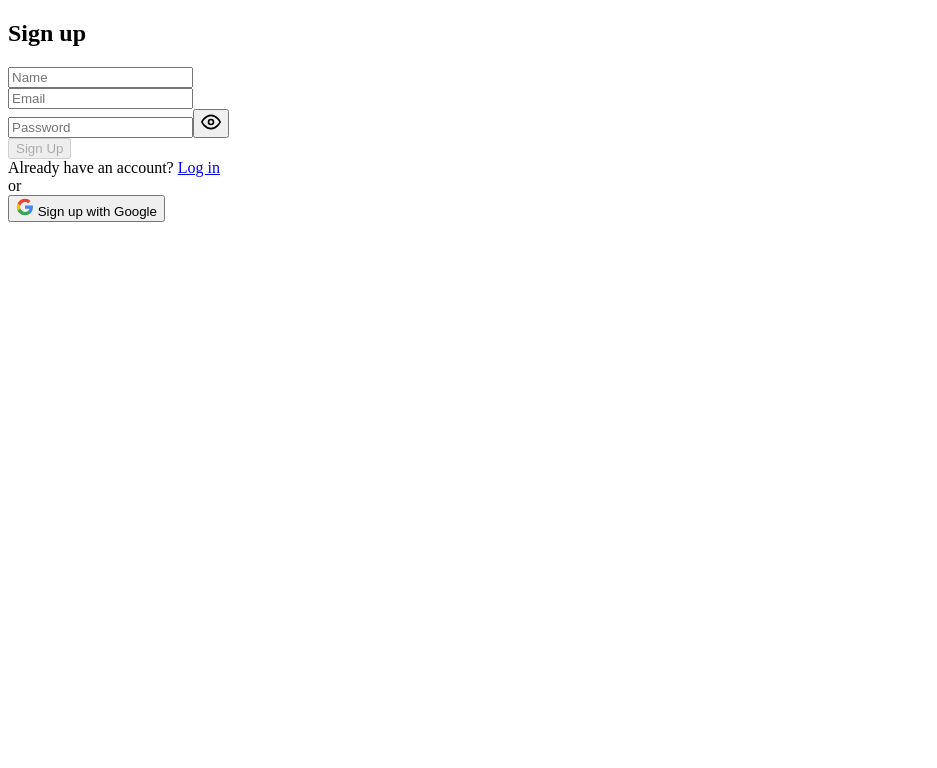
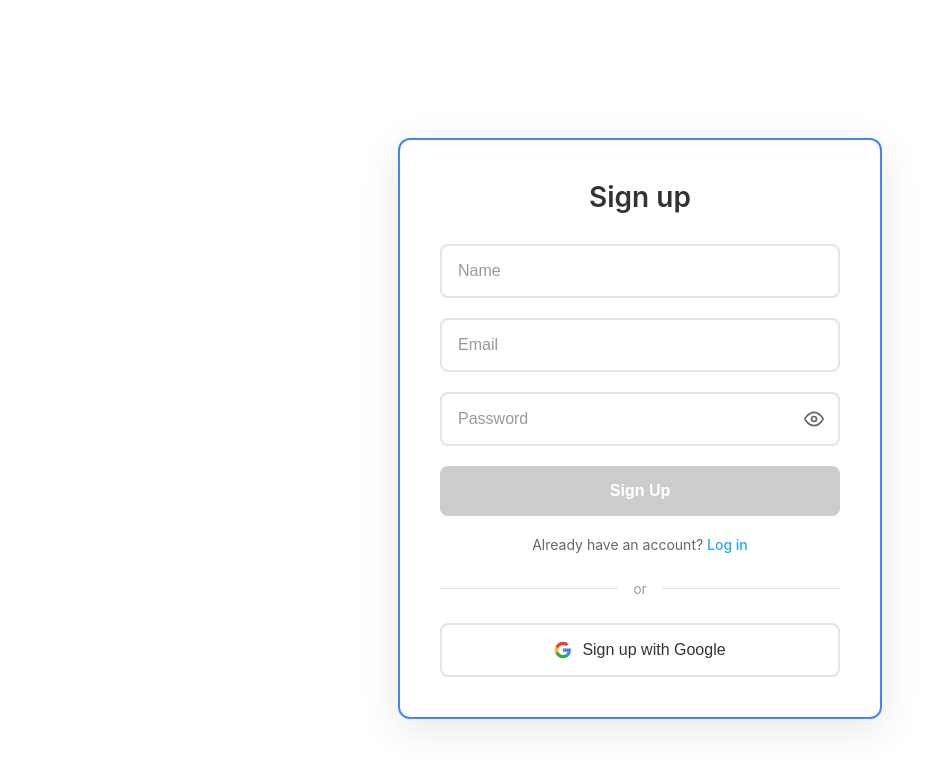
Before and after one commit to andreisdc/Sasha_app, an Angular app in the folder SashaWeb/: page /signin in a window 1280 px wide. Shown: the top 768 px of the page, without its empty margins (0-937 px from the left). Built offline with nearby package versions, Linux system fonts and the light colour scheme.

Commit message:
Styling for register component

```diff
--- a/SashaWeb/src/app/pages/register/register.less
+++ b/SashaWeb/src/app/pages/register/register.less
@@ -0,0 +1,199 @@
+.signin-container {
+  display: flex;
+  justify-content: center;
+  align-items: center;
+  min-height: 100vh;
+  padding: 20px;
+  font-family: -apple-system, BlinkMacSystemFont, 'Segoe UI', Roboto, sans-serif;
+}
+
+.signin-form {
+  border: 2px solid #4285f4;
+  background: white;
+  border-radius: 12px;
+  padding: 40px;
+  box-shadow: 0 10px 40px rgba(0, 0, 0, 0.1);
+  width: 100%;
+  max-width: 400px;
+
+  h2 {
+    text-align: center;
+    color: #333;
+    font-size: 28px;
+    font-weight: 600;
+    margin-bottom: 30px;
+    margin-top: 0;
+  }
+}
+
+.form {
+  .form-group {
+    margin-bottom: 20px;
+    position: relative;
+
+    &.password-group {
+      position: relative;
+    }
+  }
+
+  .form-input {
+    width: 100%;
+    padding: 16px;
+    border: 2px solid #e1e5e9;
+    border-radius: 8px;
+    font-size: 16px;
+    color: #333;
+    transition: border-color 0.3s ease;
+    box-sizing: border-box;
+
+    &:focus {
+      outline: none;
+      border-color: #4285f4;
+    }
+
+    &.error {
+      border-color: #dc3545;
+    }
+
+    &::placeholder {
+      color: #999;
+    }
+  }
+
+  .password-group .form-input {
+    padding-right: 50px;
+  }
+
+  .password-toggle {
+    position: absolute;
+    right: 12px;
+    top: 50%;
+    transform: translateY(-50%);
+    background: none;
+    border: none;
+    cursor: pointer;
+    color: #666;
+    padding: 4px;
+    display: flex;
+    align-items: center;
+    justify-content: center;
+    transition: color 0.3s ease;
+
+    &:hover {
+      color: #333;
+    }
+
+    &:focus {
+      outline: none;
+      color: #4285f4;
+    }
+
+    svg {
+      width: 20px;
+      height: 20px;
+    }
+  }
+
+  .btn-primary {
+    width: 100%;
+    padding: 16px;
+    background: #1ea7fd;
+    color: white;
+    border: none;
+    border-radius: 8px;
+    font-size: 16px;
+    font-weight: 600;
+    cursor: pointer;
+    transition: background-color 0.3s ease;
+    margin-bottom: 20px;
+
+    &:hover:not(:disabled) {
+      background: #0d8ce8;
+    }
+
+    &:disabled {
+      background: #ccc;
+      cursor: not-allowed;
+    }
+  }
+
+  .login-link {
+    text-align: center;
+    margin-bottom: 25px;
+    color: #666;
+    font-size: 14px;
+
+    .link {
+      color: #1ea7fd;
+      text-decoration: none;
+      font-weight: 500;
+
+      &:hover {
+        text-decoration: underline;
+      }
+    }
+  }
+
+  .divider {
+    text-align: center;
+    margin: 25px 0;
+    position: relative;
+
+    &::before {
+      content: '';
+      position: absolute;
+      top: 50%;
+      left: 0;
+      right: 0;
+      height: 1px;
+      background: #e1e5e9;
+    }
+
+    span {
+      background: white;
+      color: #999;
+      padding: 0 15px;
+      font-size: 14px;
+      position: relative;
+      z-index: 1;
+    }
+  }
+
+  .btn-google {
+    width: 100%;
+    padding: 16px;
+    background: white;
+    color: #333;
+    border: 2px solid #e1e5e9;
+    border-radius: 8px;
+    font-size: 16px;
+    font-weight: 500;
+    cursor: pointer;
+    transition: all 0.3s ease;
+    display: flex;
+    align-items: center;
+    justify-content: center;
+    gap: 10px;
+
+    &:hover {
+      border-color: #ccc;
+      background: #f8f9fa;
+    }
+
+    .google-icon {
+      width: 18px;
+      height: 18px;
+    }
+  }
+}
+
+// Responsive design
+@media (max-width: 480px) {
+  .signin-container {
+    padding: 10px;
+  }
+
+  .signin-form {
+    padding: 30px 20px;
+  }
+}
```
